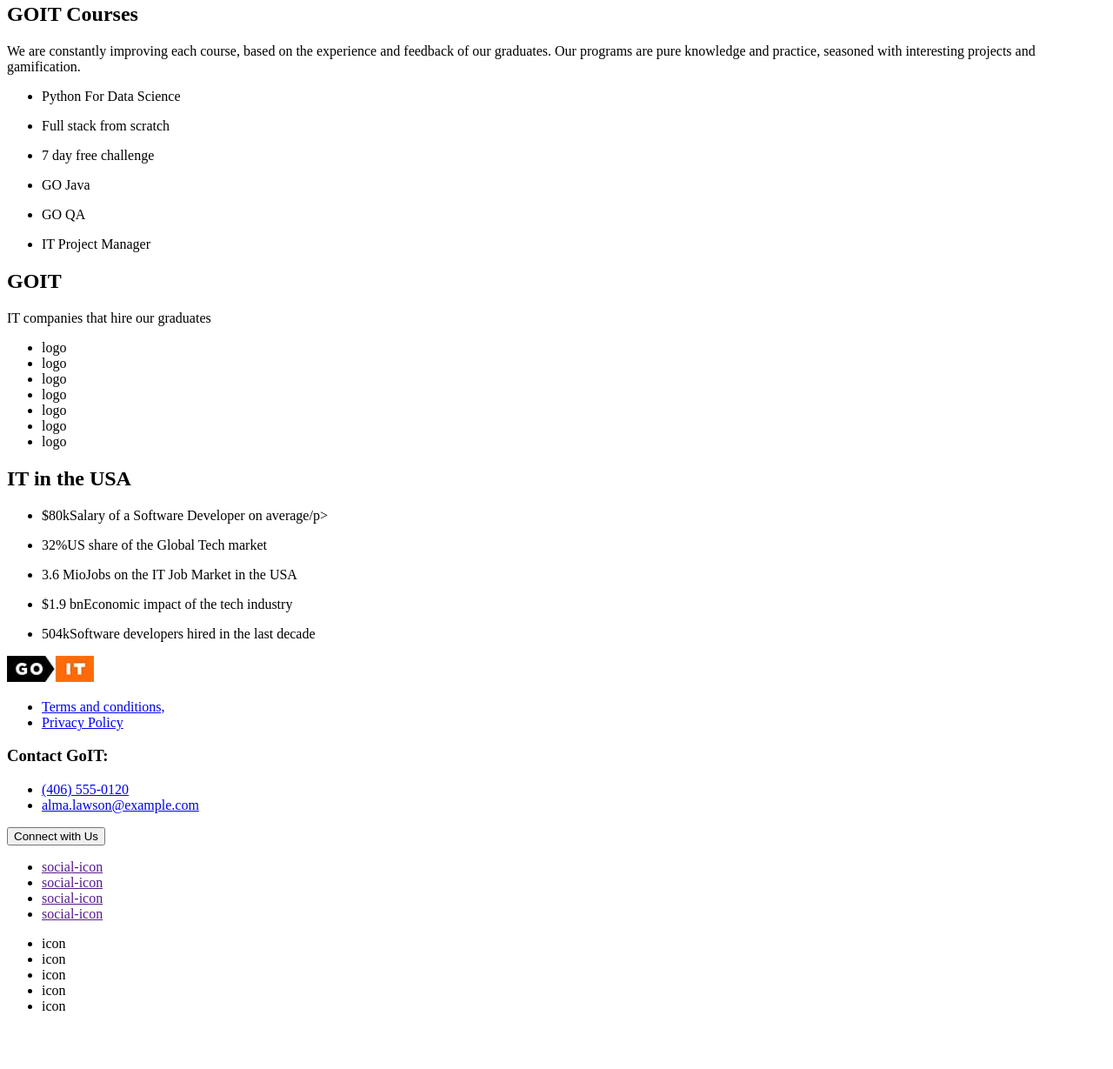
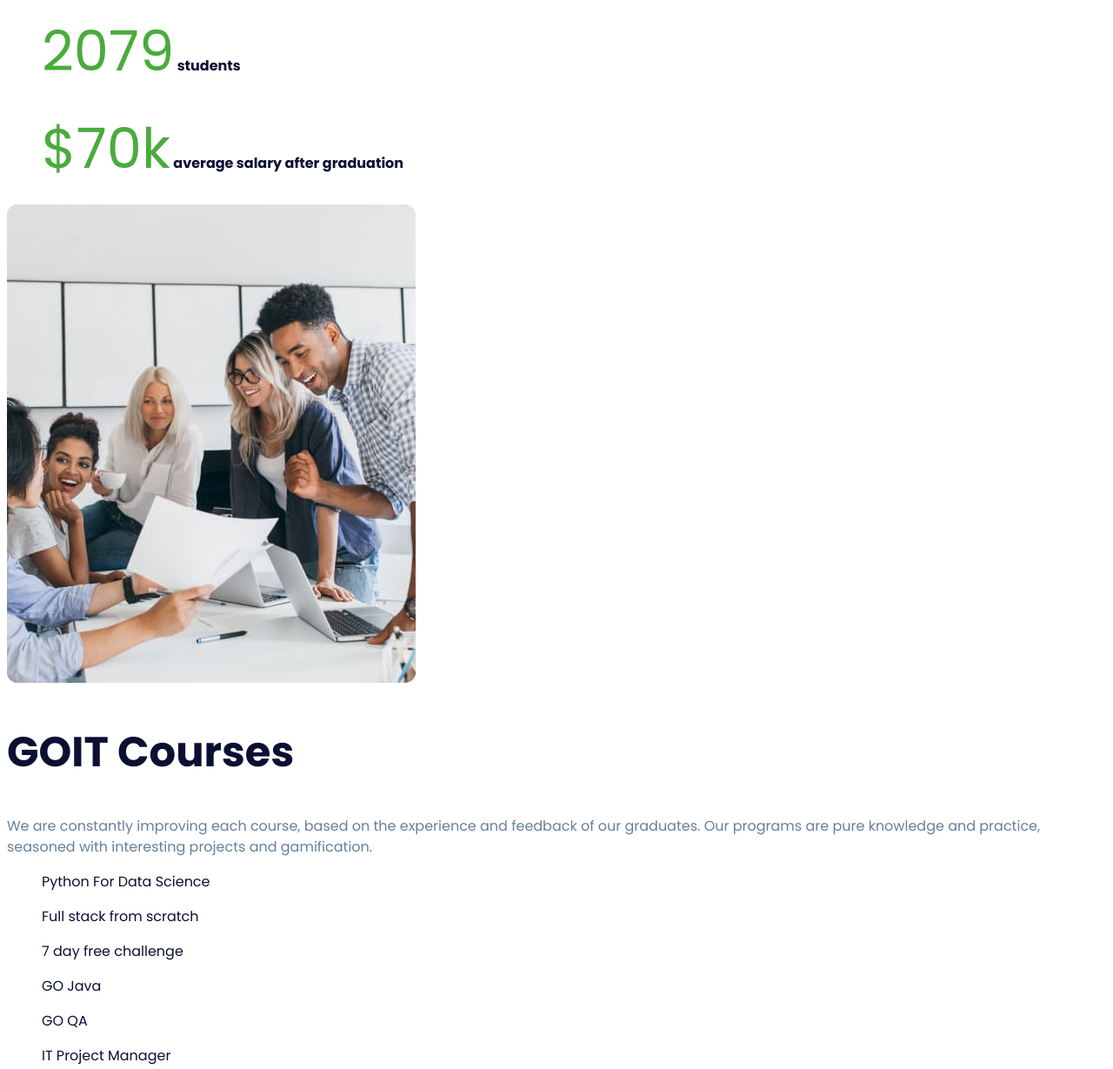
Before and after one commit to chernenchiha/site-goit, a plain HTML site: page index.html in a window 1280 px wide. Shown: the part 1270-2499 px from the top of the page at 87% size. Before the commit the page ends 2452 px from the top, so only its background shows below. Drawn offline with Linux system fonts and the light colour scheme.

Commit message:
add color,size

```diff
--- /dev/null
+++ b/css/style.css
@@ -0,0 +1,150 @@
+:root {
+    --main-text-color: #66809A;
+    --black-text-color: #0B1033;
+    --white-text-color: #ffffff;
+    --accent-text-color: #0B1033;
+    --other-text-color: #202742;
+    --number-color: #4AAB3D;
+    --main-background-color: #ffffff;
+    --secondary-background-color: #EDF2FD;
+    --background-btn: #4141E4;
+}
+
+body {
+    font-family: 'Poppins', sans-serif;
+    color: var(--main-text-color);
+    background-color: var(--main-background-color);
+    font-size: 16px;
+    line-height: 1.5;
+
+}
+
+/*----Common----*/
+
+.list {
+    list-style: none;
+}
+
+.link {
+    text-decoration: none;
+    color: inherit;
+}
+
+.title {
+    color: var(--black-text-color);
+    font-weight: 700;
+}
+
+.section-title {
+    font-weight: 700;
+    font-size: 48px;
+    line-height: 1.4;
+    text-transform: capitalize;
+}
+
+/*----Header----*/
+
+.nav-link {
+    text-transform: capitalize;
+}
+
+.nav-link:hover,
+.nav-link:focus {
+    color: var(--accent-text-color);
+}
+
+/*----Header----*/
+
+.hero-title {
+    font-size: 180px;
+    line-height: 1.1;
+    text-transform: capitalize;
+}
+
+/*----Advantage----*/
+.subtitle {
+    font-size: inherit;
+}
+
+.accent-number {
+    color: var(--number-color);
+    font-weight: 400;
+    font-size: 64px;
+    line-height: 1.5;
+}
+
+/*----Course programs----*/
+.name-course {
+    color: var(--accent-text-color);
+}
+
+/*----Companies for job----*/
+.companies-title {
+    font-size: 144px;
+    line-height: 1.1;
+    text-align: center;
+    text-transform: capitalize;
+}
+
+.companies-text {
+    font-size: 20px;
+    line-height: 1.5;
+    text-align: center;
+    color: var(--black-text-color)
+}
+
+/*----Statistics----*/
+.statistics {
+    background-color: grey;
+}
+
+.statistics-title {
+    color: var(--white-text-color);
+    font-size: 48px;
+    line-height: 1.1;
+    text-align: center;
+    text-transform: capitalize;
+}
+
+.statistics-text {
+    color: var(--white-text-color);
+    text-align: center;
+}
+
+.statistics-accent {
+    color: var(--white-text-color);
+    font-size: 64px;
+    line-height: 1.1;
+    text-align: center;
+    text-transform: capitalize;
+}
+
+/*----Footer----*/
+.conditions-link {
+    font-weight: 500;
+    font-size: 14px;
+    line-height: 1.5;
+}
+
+.footer-title {
+    font-size: inherit;
+    text-align: center;
+    text-transform: uppercase;
+}
+
+.address-link {
+    color: var(--black-text-color);
+    font-weight: 500;
+    font-size: inherit;
+    text-align: center;
+}
+
+.btn-footer {
+    color: var(--white-text-color);
+    background: var(--background-btn);
+    font-weight: 700;
+    font-size: inherit;
+    border-radius: 8px;
+    text-transform: uppercase;
+    cursor: pointer;
+}
--- a/index.html
+++ b/index.html
@@ -5,61 +5,60 @@
     <meta http-equiv="X-UA-Compatible" content="IE=edge" />
     <meta name="viewport" content="width=device-width, initial-scale=1.0" />
     <title>Document</title>
+    <link href="https://fonts.googleapis.com/css2?family=Poppins:wght@400;500;600;700&display=swap" rel="stylesheet">
+    <link rel="stylesheet" href="./css/style.css">
   </head>
   <body>
     <header>
-      <a href="#"
-        ><img src="./image/logo.jpg" alt="logo" width="100" height="30"
+      <a href="#" class="link"><img src="./image/logo.jpg" alt="logo" width="100" height="30"
       /></a>
-      <nav>
-        <ul>
-          <li><a href="#start">Start now</a></li>
-          <li><a href="#courses"></a>Our courses</li>
-          <li><a href="#graduates"></a>Graduates</li>
-          <li><a href="#facts"></a>IT quick facts</li>
-          <li><a href="#help"></a>Need help?</li>
+      <nav class="nav">
+        <ul class="list">
+          <li><a href="#start" class="link nav-link">Start now</a></li>
+          <li><a href="#courses" class="link nav-link">Our courses</a></li>
+          <li><a href="#graduates" class="link nav-link">Graduates</a></li>
+          <li><a href="#facts" class="link nav-link">IT quick facts</a></li>
+          <li><a href="#help" class="link nav-link">Need help?</a></li>
         </ul>
       </nav>
     </header>
     <main>
+        <!--Hero-->
       <section class="hero">
-        <h1>GOIT</h1>
-        <p>
-          Imagine yourself going from a dead-end job to an exciting high-income
-          career in an industry that is constantly evolving. Sounds great,
-          doesn’t it?
-        </p>
+        <h1 class="title hero-title">GOIT</h1>
+        <p>Imagine yourself going from a dead-end job to an exciting high-income career in an industry that is constantly evolving. Sounds great, doesn’t it?</p>
         <p>A New Career. A New You.</p>
         <p>No time to lose: GO IT for something new!</p>
       </section>
-      <section>
-        <h2>Start your new career with GOIT</h2>
-        <ul>
+      <!--Advantage-->
+      <section class="advantage">
+        <h2 class="section-title title">Start your new career with GOIT</h2>
+        <ul class="list">
           <li>
-            <h3>Our mentors</h3>
+            <h3 class="title subtitle">Our mentors</h3>
             <p>Pros in what they do and you get to learn from them</p>
           </li>
           <li>
-            <h3>Our students</h3>
+            <h3 class="title subtitle">Our students</h3>
             <p>Work on real-life projects, no boring stuff</p>
           </li>
           <li>
-            <h3>Our goal</h3>
+            <h3 class="title subtitle">Our goal</h3>
             <p>
               Make sure that you go from zero to job-ready and land a career in
               IT with a salary that you deserve
             </p>
           </li>
         </ul>
-        <ul>
+        <ul class="list">
           <li>
-            <p><span>3817</span>graduates</p>
+            <p class="title"><span class="accent-number">3817</span> graduates</p>
           </li>
           <li>
-            <p><span>2079</span>students</p>
+            <p class="title"><span class="accent-number">2079</span> students</p>
           </li>
           <li>
-            <p><span>$70k</span>average salary after graduation</p>
+            <p class="title"><span class="accent-number">$70k</span> average salary after graduation</p>
           </li>
         </ul>
         <img
@@ -69,38 +68,40 @@
           height="550"
         />
       </section>
-      <section>
-        <h2>GOIT Courses</h2>
+      <!--Course programs-->
+      <section class="courses">
+        <h2 class="section-title title">GOIT Courses</h2>
         <p>
           We are constantly improving each course, based on the experience and
           feedback of our graduates. Our programs are pure knowledge and
           practice, seasoned with interesting projects and gamification.
         </p>
-        <ul>
+        <ul class="list">
           <li>
-            <p>Python For Data Science</p>
+            <p class="name-course">Python For Data Science</p>
           </li>
           <li>
-            <p>Full stack from scratch</p>
+            <p class="name-course">Full stack from scratch</p>
           </li>
           <li>
-            <p>7 day free challenge</p>
+            <p class="name-course">7 day free challenge</p>
           </li>
           <li>
-            <p>GO Java</p>
+            <p class="name-course">GO Java</p>
           </li>
           <li>
-            <p>GO QA</p>
+            <p class="name-course">GO QA</p>
           </li>
           <li>
-            <p>IT Project Manager</p>
+            <p class="name-course">IT Project Manager</p>
           </li>
         </ul>
       </section>
-      <section>
-          <h2>GOIT</h2>
-          <p>IT companies that hire our graduates</p>
-          <ul>
+      <!--Companies for job-->
+      <section class="companies">
+          <h2 class="title companies-title">GOIT</h2>
+          <p class="companies-text">IT companies that hire our graduates</p>
+          <ul class="list">
               <li>logo</li>
               <li>logo</li>
               <li>logo</li>
@@ -110,48 +111,48 @@
               <li>logo</li>
           </ul>
       </section>
-      <section>
-          <h2>IT in the USA</h2>
-          <ul>
+      <!--Statistics-->
+      <section class="statistics">
+          <h2 class="title statistics-title">IT in the USA</h2>
+          <ul class="list">
               <li>
-                  <p><span>$80k</span>Salary of a Software Developer on average/p>
+                  <p class="statistics-text"><span class="statistics-accent">$80k</span><br> Salary of a Software Developer on average</p>
               </li>
               <li>
-                  <p><span>32%</span>US share of the Global Tech market</p>
+                  <p class="statistics-text"><span class="statistics-accent">32%</span><br>US share of the Global Tech market</p><br>
               </li>
               <li>
-                  <p><span>3.6 Mio</span>Jobs on the IT Job Market in the USA</p>
+                  <p class="statistics-text"><span class="statistics-accent">3.6 Mio</span><br>Jobs on the IT Job Market in the USA</p>
               </li>
               <li>
-                  <p><span>$1.9 bn</span>Economic impact of the tech industry</p>
+                  <p class="statistics-text"><span class="statistics-accent">$1.9 bn</span><br>Economic impact of the tech industry</p>
               </li>
               <li>
-                  <p><span>504k</span>Software developers hired in the last decade</p>
+                  <p class="statistics-text"><span class="statistics-accent">504k</span><br>Software developers hired in the last decade</p>
               </li>
           </ul>
       </section>
     </main>
     <footer>
-        <a href="#"
-        ><img src="./image/logo.jpg" alt="logo" width="100" height="30"
+        <a href="#" class="link"><img src="./image/logo.jpg" alt="logo" width="100" height="30"
       /></a>
-      <ul>
-          <li><a href="#" target="_blank" rel="noopener noreferrer">Terms and conditions,</a></li>
-          <li><a href="#" target="_blank" rel="noopener noreferrer">Privacy Policy</a></li>
+      <ul class="list">
+          <li><a href="#" target="_blank" rel="noopener noreferrer" class="link conditions-link">Terms and conditions,</a></li>
+          <li><a href="#" target="_blank" rel="noopener noreferrer" class="link conditions-link">Privacy Policy</a></li>
       </ul>
-      <h3>Contact GoIT:</h3>
-      <ul>
-        <li><a href="tel:4065550120">(406) 555-0120</a></li>
-        <li><a href="mailto:alma.lawson@example.com">alma.lawson@example.com</a></li>
+      <h3 class="title footer-title">Contact GoIT:</h3>
+      <ul class="list address">
+        <li><a href="tel:4065550120" class="link address-link">(406) 555-0120</a></li>
+        <li><a href="mailto:alma.lawson@example.com" class="link address-link">alma.lawson@example.com</a></li>
     </ul>
-        <button type="button">Connect with Us</button>
-        <ul>
-            <li><a href="" target="_blank" rel="noopener noreferrer">social-icon</a></li>
-            <li><a href="" target="_blank" rel="noopener noreferrer">social-icon</a></li>
-            <li><a href="" target="_blank" rel="noopener noreferrer">social-icon</a></li>
-            <li><a href="" target="_blank" rel="noopener noreferrer">social-icon</a></li>
+        <button type="button" class="btn-footer">Connect with Us</button>
+        <ul class="list">
+            <li><a href="" target="_blank" rel="noopener noreferrer" class="link">social-icon</a></li>
+            <li><a href="" target="_blank" rel="noopener noreferrer" class="link">social-icon</a></li>
+            <li><a href="" target="_blank" rel="noopener noreferrer" class="link">social-icon</a></li>
+            <li><a href="" target="_blank" rel="noopener noreferrer" class="link">social-icon</a></li>
         </ul>
-        <ul>
+        <ul class="list">
             <li>icon</li>
             <li>icon</li>
             <li>icon</li>
```
